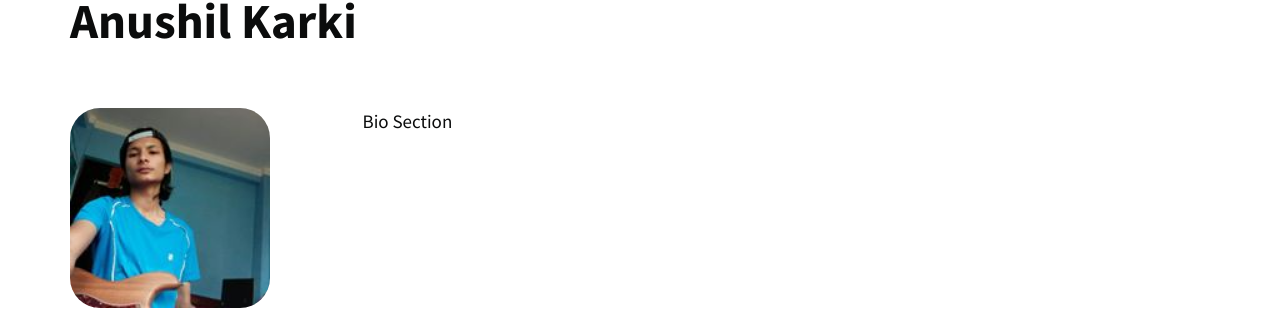
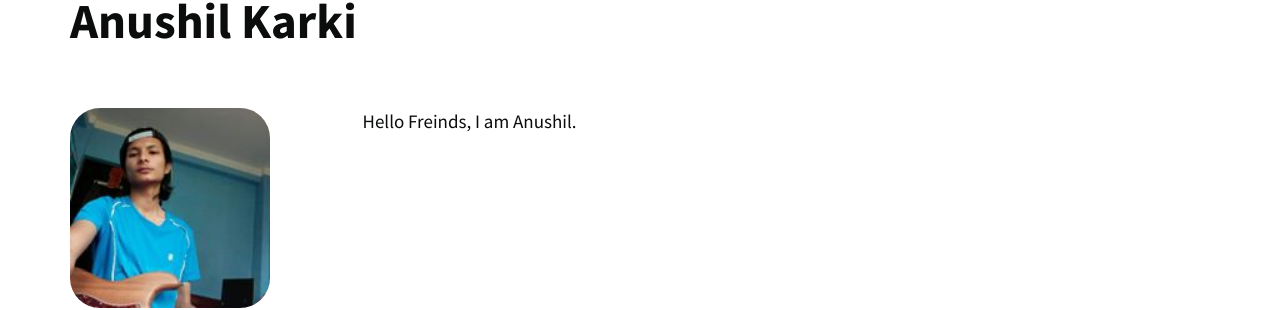
Before and after one commit to Classof2020/classof2020.github.io, a Jekyll site: the page built from _class/anushil_karki.md, in a window 1280 px wide. Shown: the part 145-455 px from the top of the page. Built offline with Jekyll 4.4.1, drawn with Linux system fonts in a browser that asks for light colours; nearby versions of some CDN libraries.

Commit message:
Adds a first intro line for Anushil

```diff
--- a/_class/anushil_karki.md
+++ b/_class/anushil_karki.md
@@ -14,4 +14,4 @@ github:
 memberid:
 layout: profile
 ---
-Bio Section
+Hello Freinds, I am Anushil.
```
